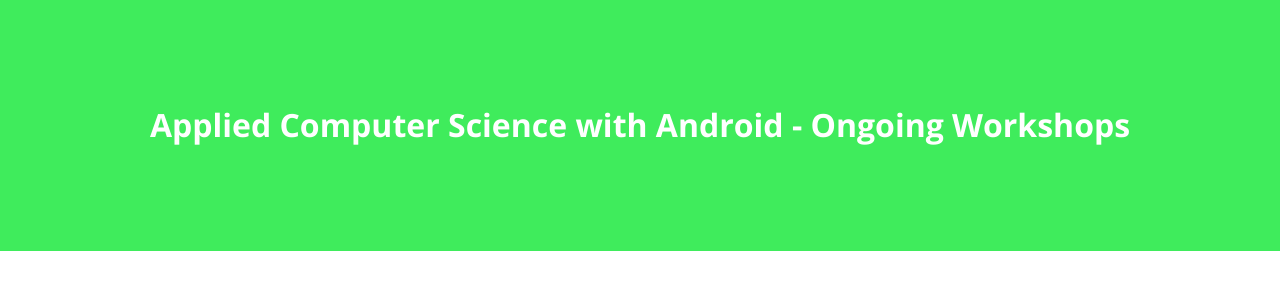
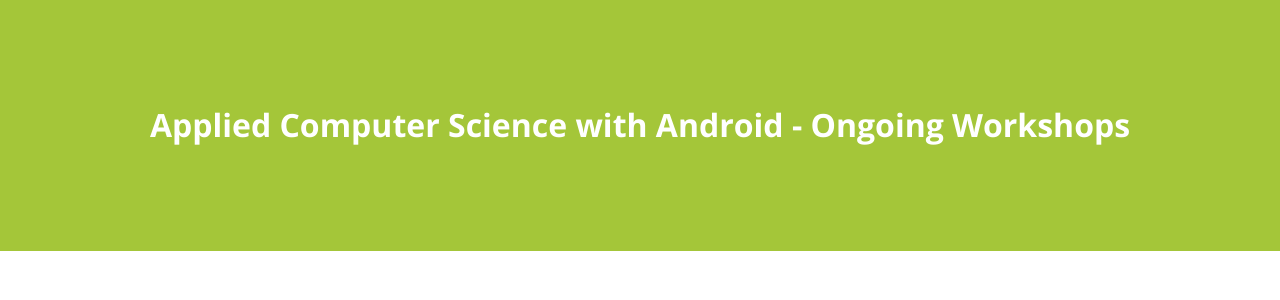
Before and after one commit to josealvarez97/Applied-CS-with-Android, a Jekyll site: the page built from docs/index.md, in a window 1280 px wide. Shown: the top 300 px of the page. Built offline with Jekyll 4.4.1, drawn with Linux system fonts in a browser that asks for light colours; our own code applies the rules of GitHub Pages for plain Markdown files; the repository's description, which GitHub fills in, is left out.

Commit message:
GITHUB WEBPAGE: Found out the Android Robot Color Code and made it the background color

```diff
--- a/docs/_sass/variables.scss
+++ b/docs/_sass/variables.scss
@@ -4,8 +4,8 @@
 
 // Headers
 $header-heading-color: #fff !default;
-$header-bg-color: #3fec5c !default;
-$header-bg-color-secondary: #3fec5c !default;
+$header-bg-color: #A4C639  !default;
+$header-bg-color-secondary: #A4C639  !default;
 
 // Text
 $section-headings-color: #159957 !default;
```
